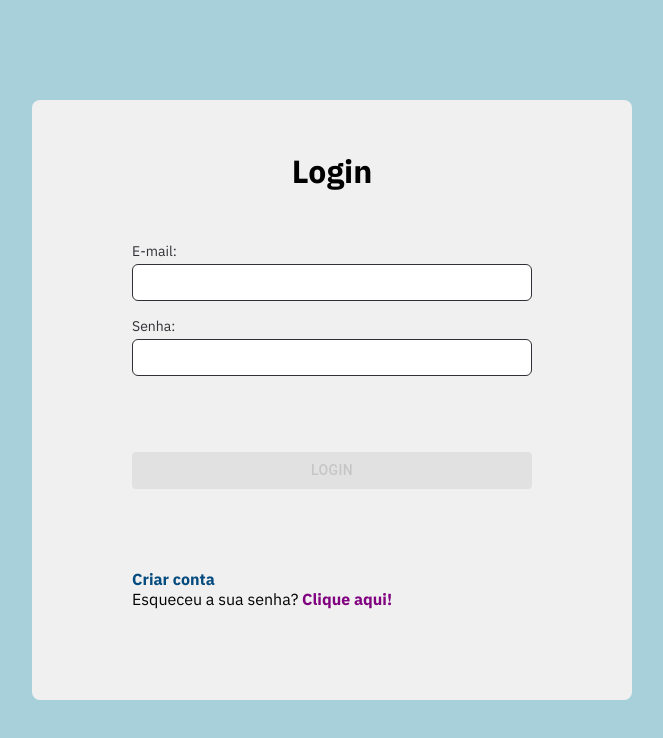
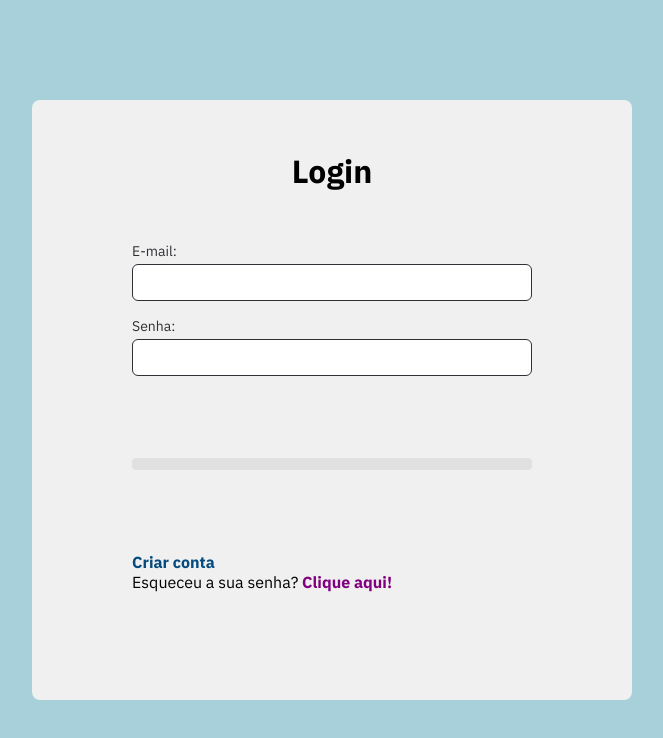
Before and after one commit to Lealzzera/access-controller-front-end, a Next.js app: page / in a window 1280 px wide. Shown: the top 738 px of the page, without its empty margins (308-971 px from the left). Built offline with nearby package versions, Linux system fonts and the light colour scheme.

Commit message:
added a new prop to button component

```diff
--- a/app/components/ButtonComponent/ButtonComponent.tsx
+++ b/app/components/ButtonComponent/ButtonComponent.tsx
@@ -3,16 +3,18 @@ import { ButtonContainer } from "./styles";
 
 interface ButtonComponentProps extends ButtonProps {
   onClick?: (event: any) => void;
+  buttonText: string;
 }
 
 export default function ButtonComponent({
   onClick,
+  buttonText,
   ...props
 }: ButtonComponentProps) {
   return (
     <ButtonContainer>
       <Button {...props} onClick={onClick} fullWidth variant="contained">
-        Login
+        {buttonText}
       </Button>
     </ButtonContainer>
   );
```
